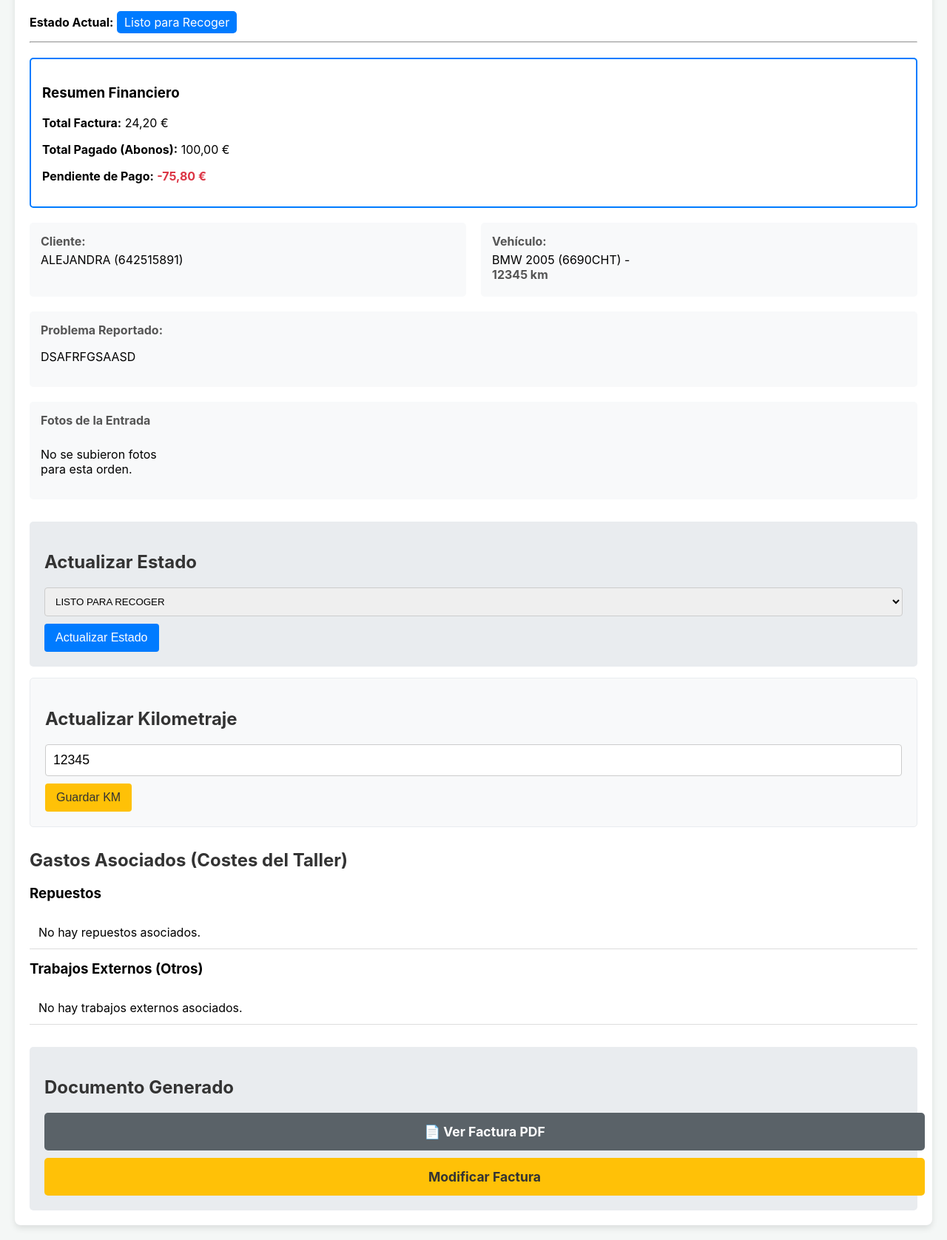
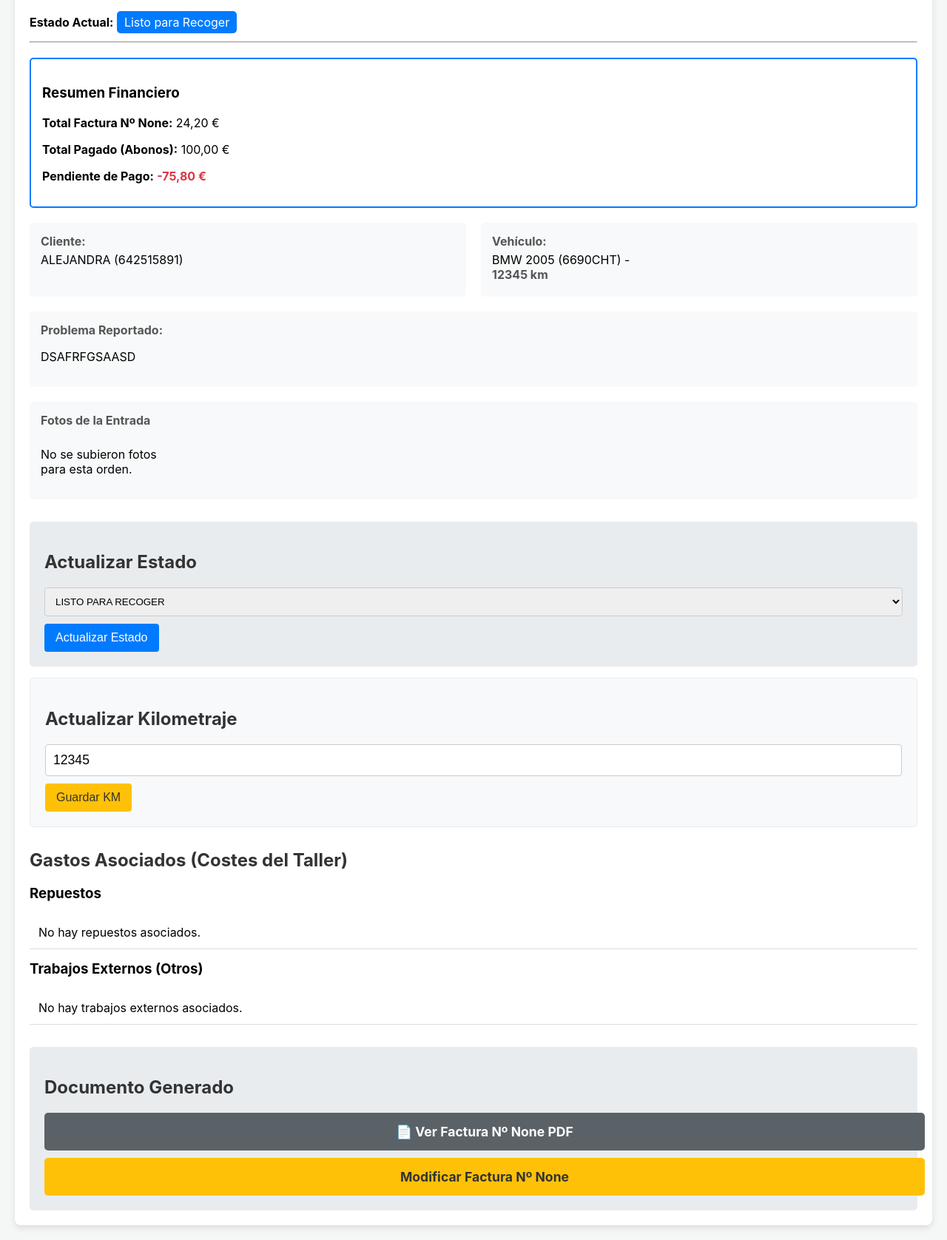
Before and after one commit to josepipe300-wq/servimax-app, a Django app: page /orden/21/ in a window 1280 px wide. Shown: the part 100-1776 px from the top of the page at 74% size. Run offline with Django 5.2, Linux system fonts and the light colour scheme; a user stored in the database is signed in; data comes from the database, SQL or seed files in the repository; both versions use the stored data as it was after the commit.

Commit message:
Implementa numeración consecutiva solo para facturas

```diff
--- a/taller/templates/taller/detalle_orden.html
+++ b/taller/templates/taller/detalle_orden.html
@@ -6,10 +6,8 @@
     <meta name="viewport" content="width=device-width, initial-scale=1.0">
     <title>Detalle Orden #{{ orden.id }} - ServiMax</title>
 
-    {# --- INICIO DE LA MODIFICACIÓN --- #}
     <link rel="stylesheet" href="{% static 'taller/css/main.css' %}">
     <link rel="stylesheet" href="{% static 'taller/css/responsive.css' %}">
-    {# --- FIN DE LA MODIFICACIÓN (el bloque <style> se ha eliminado) --- #}
 
 </head>
 <body>
@@ -21,11 +19,10 @@
         <p><strong>Estado Actual:</strong> <span style="background-color: #007bff; color: white; padding: 5px 10px; border-radius: 5px;">{{ orden.estado }}</span></p>
         <hr>
 
-        {# --- ESTE ES EL BLOQUE QUE MODIFICAMOS ANTES --- #}
         <div class="financial-summary">
             <h3>Resumen Financiero</h3>
             {% if factura %}
-                <p><strong>Total {% if factura.es_factura %}Factura{% else %}Recibo{% endif %}:</strong> {{ factura.total_final|floatformat:2 }} €</p>
+                <p><strong>Total {% if factura.es_factura %}Factura Nº {{ factura.numero_factura }}{% else %}Recibo Nº {{ factura.id }}{% endif %}:</strong> {{ factura.total_final|floatformat:2 }} €</p>
                 <p><strong>Total Pagado (Abonos):</strong> {{ abonos|floatformat:2 }} €</p>
                 <p><strong>Pendiente de Pago:</strong> <strong style="color: #dc3545;">{{ pendiente_pago|floatformat:2 }} €</strong></p>
             {% else %}
@@ -37,7 +34,6 @@
                 {% endif %}
             {% endif %}
         </div>
-        {# --- FIN DEL BLOQUE --- #}
 
         <div class="info-grid">
             <div class="info-item"><strong>Cliente:</strong> {{ orden.cliente.nombre }} ({{ orden.cliente.telefono }})</div>
@@ -96,8 +92,12 @@
         {% if factura %}
             <div class="factura-form">
                 <h2>Documento Generado</h2>
-                <a href="{% url 'ver_factura_pdf' factura.id %}" class="btn-pdf" target="_blank">📄 Ver {% if factura.es_factura %}Factura{% else %}Recibo{% endif %} PDF</a>
-                <a href="{% url 'editar_factura' factura.id %}" class="btn-pdf" style="background-color: #ffc107; color: #333; margin-top: 10px;">Modificar {% if factura.es_factura %}Factura{% else %}Recibo{% endif %}</a>
+
+                {# --- INICIO DE LA MODIFICACIÓN (Botones) --- #}
+                <a href="{% url 'ver_factura_pdf' factura.id %}" class="btn-pdf" target="_blank">📄 Ver {% if factura.es_factura %}Factura Nº {{ factura.numero_factura }}{% else %}Recibo Nº {{ factura.id }}{% endif %} PDF</a>
+                <a href="{% url 'editar_factura' factura.id %}" class="btn-pdf" style="background-color: #ffc107; color: #333; margin-top: 10px;">Modificar {% if factura.es_factura %}Factura Nº {{ factura.numero_factura }}{% else %}Recibo Nº {{ factura.id }}{% endif %}</a>
+                {# --- FIN DE LA MODIFICACIÓN --- #}
+
             </div>
         {% else %}
             <div class="factura-form">
@@ -119,7 +119,7 @@
                     <h4>Consumibles</h4>
                     <div id="consumibles-container">
                     </div>
-                    <button type="button" id="add-consumible-btn" style="width: auto; margin-bottom: 20px;">+ Añadir Consumible</button>
+                    <button type="button" id="add-consumible-btn" class="btn-add" style="margin-bottom: 20px;">+ Añadir Consumible</button>
 
 
                     <h4>Mano de Obra</h4>
@@ -129,7 +129,7 @@
                             <input type="number" step="0.01" name="mano_obra_importe" placeholder="Importe (€)" required>
                         </div>
                     </div>
-                    <button type="button" id="add-mano-obra" style="width: auto;">+ Añadir línea de trabajo</button>
+                    <button type="button" id="add-mano-obra" class="btn-add">+ Añadir línea de trabajo</button>
 
                     <h4 style="margin-top: 20px;">Notas para el Cliente (Opcional)</h4>
                     <textarea name="notas_cliente" placeholder="Añadir observaciones, garantía, próximos mantenimientos, etc."></textarea>
--- a/taller/views.py
+++ b/taller/views.py
@@ -252,10 +252,8 @@ def ingresar_vehiculo(request):
         return redirect('detalle_orden', orden_id=nueva_orden.id)
 
     # --- LÓGICA GET (MODIFICADA para pasar datos fiscales al JS) ---
-    # Tenemos que pasar también los datos fiscales de los clientes asociados a los presupuestos
     presupuestos_disponibles_qs = Presupuesto.objects.filter(estado='Aceptado').select_related('cliente', 'vehiculo').order_by('-fecha_creacion')
 
-    # Preparamos una lista para la plantilla que incluya los datos fiscales
     presupuestos_con_datos_fiscales = []
     for p in presupuestos_disponibles_qs:
         presupuestos_con_datos_fiscales.append({
@@ -270,7 +268,6 @@ def ingresar_vehiculo(request):
             }
         })
 
-    # Pasamos la nueva lista al contexto
     context = { 'presupuestos_disponibles_data': presupuestos_con_datos_fiscales }
     return render(request, 'taller/ingresar_vehiculo.html', context)
 # --- FIN VISTA INGRESAR VEHÍCULO ---
@@ -522,7 +519,6 @@ def crear_presupuesto(request):
     clientes = Cliente.objects.all().order_by('nombre'); vehiculos = Vehiculo.objects.select_related('cliente').order_by('matricula'); tipos_linea = LineaFactura.TIPO_CHOICES
 
     # --- AÑADIDO: Pasar datos fiscales de clientes al JS del formulario ---
-    # Necesitamos esto para la función JS 'toggleNuevoCliente'
     clientes_con_datos_fiscales = []
     for cliente in clientes:
         clientes_con_datos_fiscales.append({
@@ -538,7 +534,6 @@ def crear_presupuesto(request):
         })
     # --- FIN AÑADIDO ---
 
-    # Pasamos la nueva lista al contexto
     context = { 'clientes_data': clientes_con_datos_fiscales, 'vehiculos': vehiculos, 'tipos_linea': tipos_linea }
     return render(request, 'taller/crear_presupuesto.html', context)
 # --- FIN VISTA CREAR PRESUPUESTO ---
@@ -590,7 +585,7 @@ def detalle_presupuesto(request, presupuesto_id):
     context = { 'presupuesto': presupuesto, 'lineas': presupuesto.lineas.all(), 'estados_posibles': Presupuesto.ESTADO_CHOICES, 'orden_generada': orden_generada }
     return render(request, 'taller/detalle_presupuesto.html', context)
 
-# --- VISTA EDITAR PRESUPUESTO ---
+# --- VISTA EDITAR PRESUPUESTO (MODIFICADA) ---
 @login_required
 def editar_presupuesto(request, presupuesto_id):
     presupuesto = get_object_or_404(Presupuesto.objects.select_related('cliente', 'vehiculo').prefetch_related('lineas'), id=presupuesto_id)
@@ -711,6 +706,7 @@ def editar_presupuesto(request, presupuesto_id):
         'lineas_existentes_json': json.dumps(lineas_existentes_list)
     }
     return render(request, 'taller/editar_presupuesto.html', context)
+# --- FIN VISTA EDITAR PRESUPUESTO ---
 
 
 # --- VISTA LISTA ORDENES (MODIFICADA) ---
@@ -869,8 +865,7 @@ def editar_movimiento(request, tipo, movimiento_id):
         return redirect(f'/admin/taller/{tipo}/{movimiento_id}/change/')
 
 
-
-# --- VISTA GENERAR FACTURA ---
+# --- VISTA GENERAR FACTURA (MODIFICADA para numeración) ---
 @login_required
 def generar_factura(request, orden_id):
     orden = get_object_or_404(OrdenDeReparacion.objects.select_related('vehiculo'), id=orden_id)
@@ -885,21 +880,44 @@ def generar_factura(request, orden_id):
             return HttpResponseForbidden("No tienes permiso para generar o reemplazar facturas.")
 
         es_factura = 'aplicar_iva' in request.POST
-        # --- CAMBIO AQUÍ: OBTENER LAS NOTAS ---
         notas = request.POST.get('notas_cliente', '')
-        # -------------------------------------
 
         with transaction.atomic():
+            # Borramos la factura/recibo anterior si existe
             Factura.objects.filter(orden=orden).delete()
+            # Borramos los usos de consumibles asociados para volver a crearlos
             UsoConsumible.objects.filter(orden=orden).delete()
 
-            # --- CAMBIO AQUÍ: GUARDAR LAS NOTAS AL CREAR ---
-            factura = Factura.objects.create(orden=orden, es_factura=es_factura, notas_cliente=notas)
-            # ---------------------------------------------
+            # --- INICIO DE LA NUEVA LÓGICA DE NÚMERO ---
+            nuevo_numero_factura = None
+            if es_factura:
+                # 1. Buscamos la última factura real (no recibo)
+                # .select_for_update() bloquea la tabla para evitar que dos personas
+                # creen el mismo número a la vez (evita "race conditions").
+                ultima_factura = Factura.objects.select_for_update().filter(
+                    numero_factura__isnull=False
+                ).order_by('-numero_factura').first()
+
+                if ultima_factura and ultima_factura.numero_factura:
+                    # 2. Si existe, le sumamos 1
+                    nuevo_numero_factura = ultima_factura.numero_factura + 1
+                else:
+                    # 3. Si no existe ninguna, esta es la factura #1
+                    nuevo_numero_factura = 1
+
+            # 4. Creamos la factura asignando el nuevo número (o None si es un recibo)
+            factura = Factura.objects.create(
+                orden=orden,
+                es_factura=es_factura,
+                notas_cliente=notas,
+                numero_factura=nuevo_numero_factura
+            )
+            # --- FIN DE LA NUEVA LÓGICA DE NÚMERO ---
 
             subtotal = Decimal('0.00')
             repuestos_qs = Gasto.objects.filter(vehiculo=orden.vehiculo, categoria='Repuestos')
             gastos_otros_qs = Gasto.objects.filter(vehiculo=orden.vehiculo, categoria='Otros')
+
             for repuesto in repuestos_qs:
                 pvp_str = request.POST.get(f'pvp_repuesto_{repuesto.id}')
                 if pvp_str:
@@ -909,6 +927,7 @@ def generar_factura(request, orden_id):
                         subtotal += pvp
                         LineaFactura.objects.create(factura=factura, tipo='Repuesto', descripcion=repuesto.descripcion, cantidad=1, precio_unitario=pvp)
                     except (ValueError, TypeError, Decimal.InvalidOperation): pass
+
             for gasto_otro in gastos_otros_qs:
                 pvp_str = request.POST.get(f'pvp_otro_{gasto_otro.id}')
                 if pvp_str:
@@ -918,6 +937,7 @@ def generar_factura(request, orden_id):
                         subtotal += pvp
                         LineaFactura.objects.create(factura=factura, tipo='Externo', descripcion=gasto_otro.descripcion, cantidad=1, precio_unitario=pvp)
                     except (ValueError, TypeError, Decimal.InvalidOperation): pass
+
             tipos_consumible_id = request.POST.getlist('tipo_consumible'); cantidades_consumible = request.POST.getlist('consumible_cantidad'); pvps_consumible = request.POST.getlist('consumible_pvp_total')
             for i in range(len(tipos_consumible_id)):
                 if tipos_consumible_id[i] and cantidades_consumible[i] and pvps_consumible[i]:
@@ -928,6 +948,7 @@ def generar_factura(request, orden_id):
                         LineaFactura.objects.create(factura=factura, tipo='Consumible', descripcion=tipo.nombre, cantidad=cantidad, precio_unitario=precio_unitario_calculado)
                         UsoConsumible.objects.create(orden=orden, tipo=tipo, cantidad_usada=cantidad)
                     except (TipoConsumible.DoesNotExist, ValueError, TypeError, Decimal.InvalidOperation, ZeroDivisionError): pass
+
             descripciones_mo = request.POST.getlist('mano_obra_desc'); importes_mo = request.POST.getlist('mano_obra_importe')
             for desc, importe_str in zip(descripciones_mo, importes_mo):
                 if desc and importe_str:
@@ -943,13 +964,13 @@ def generar_factura(request, orden_id):
             total_final = subtotal_positivo + iva_calculado
             factura.subtotal = subtotal; factura.iva = iva_calculado; factura.total_final = total_final
 
-            # El .save() aquí guardará las notas y las pondrá en mayúsculas (por el método del modelo)
             factura.save()
 
             orden.estado = 'Listo para Recoger'; orden.save()
             return redirect('detalle_orden', orden_id=orden.id)
 
     return redirect('detalle_orden', orden_id=orden.id)
+# --- FIN VISTA GENERAR FACTURA ---
 
 
 # --- VISTA VER FACTURA PDF (MODIFICADA para mostrar datos fiscales) ---
@@ -970,10 +991,9 @@ def ver_factura_pdf(request, factura_id):
     for tipo in orden_tipos: lineas_ordenadas_agrupadas.extend(lineas_agrupadas[tipo])
     lineas_ordenadas_agrupadas.extend(otros_tipos)
 
-    # --- AÑADIDO: Contexto para plantilla_factura.html (los datos fiscales ya están en 'cliente') ---
     context = {
         'factura': factura,
-        'cliente': cliente, # El objeto cliente ya tiene los campos fiscales
+        'cliente': cliente,
         'vehiculo': vehiculo,
         'lineas': lineas_ordenadas_agrupadas,
         'abonos': abonos,
@@ -981,7 +1001,6 @@ def ver_factura_pdf(request, factura_id):
         'STATIC_URL': settings.STATIC_URL,
         'logo_path': os.path.join(settings.BASE_DIR, 'taller', 'static', 'taller', 'images', 'logo.jpg')
     }
-    # --- FIN AÑADIDO ---
 
     template_path = 'taller/plantilla_factura.html'; template = get_template(template_path); html = template.render(context)
     response = HttpResponse(content_type='application/pdf')
@@ -1059,7 +1078,6 @@ def editar_factura(request, factura_id):
 # --- INFORMES (Solo lectura, @login_required por consistencia) ---
 @login_required
 def informe_rentabilidad(request):
-    # ... (Lógica existente) ...
     periodo = request.GET.get('periodo', 'mes'); hoy = timezone.now().date()
     facturas_qs = Factura.objects.select_related('orden__vehiculo').prefetch_related('lineas', 'orden__vehiculo__gasto_set')
     ingresos_grua_qs = Ingreso.objects.filter(categoria='Grua'); otras_ganancias_qs = Ingreso.objects.filter(categoria='Otras Ganancias')
@@ -1102,7 +1120,6 @@ def informe_rentabilidad(request):
 
 @login_required
 def detalle_ganancia_orden(request, orden_id):
-    # ... (Lógica GET existente) ...
     orden = get_object_or_404(OrdenDeReparacion.objects.select_related('vehiculo', 'cliente'), id=orden_id)
     try: factura = Factura.objects.prefetch_related('lineas', 'orden__ingreso_set').get(orden=orden)
     except Factura.DoesNotExist: return redirect('detalle_orden', orden_id=orden.id)
@@ -1142,7 +1159,6 @@ def detalle_ganancia_orden(request, orden_id):
 
 @login_required
 def informe_gastos(request):
-    # ... (Lógica GET existente) ...
     gastos_qs = Gasto.objects.select_related('empleado', 'vehiculo')
     anos_y_meses_data = get_anos_y_meses_con_datos(); anos_disponibles = sorted(anos_y_meses_data.keys(), reverse=True)
     ano_seleccionado = request.GET.get('ano'); mes_seleccionado = request.GET.get('mes')
@@ -1168,7 +1184,6 @@ def informe_gastos(request):
 
 @login_required
 def informe_gastos_desglose(request, categoria, empleado_nombre=None):
-    # ... (Lógica GET existente) ...
     gastos_qs = Gasto.objects.select_related('vehiculo__cliente', 'empleado')
     categoria_map = dict(Gasto.CATEGORIA_CHOICES); categoria_interna = categoria
     if empleado_nombre:
@@ -1194,7 +1209,6 @@ def informe_gastos_desglose(request, categoria, empleado_nombre=None):
 
 @login_required
 def informe_ingresos(request):
-    # ... (Lógica GET existente) ...
     ingresos_qs = Ingreso.objects.all()
     anos_y_meses_data = get_anos_y_meses_con_datos(); anos_disponibles = sorted(anos_y_meses_data.keys(), reverse=True)
     ano_seleccionado = request.GET.get('ano'); mes_seleccionado = request.GET.get('mes')
@@ -1216,7 +1230,6 @@ def informe_ingresos(request):
 
 @login_required
 def informe_ingresos_desglose(request, categoria):
-    # ... (Lógica GET existente) ...
     ingresos_qs = Ingreso.objects.select_related('orden__vehiculo')
     categoria_display_map = dict(Ingreso.CATEGORIA_CHOICES); categoria_interna = categoria
     titulo = f"Desglose de Ingresos: {categoria_display_map.get(categoria_interna, categoria_interna)}"; ingresos_qs = ingresos_qs.filter(categoria__iexact=categoria_interna)
@@ -1241,7 +1254,6 @@ def informe_ingresos_desglose(request, categoria):
 def contabilidad(request):
     hoy = timezone.now().date()
 
-    # --- LÓGICA DE FILTRO AÑADIDA ---
     anos_y_meses_data = get_anos_y_meses_con_datos()
     anos_disponibles = sorted(anos_y_meses_data.keys(), reverse=True)
     ano_seleccionado = request.GET.get('ano')
@@ -1270,7 +1282,6 @@ def contabilidad(request):
                 mes_seleccionado = None
          except (ValueError, TypeError):
             mes_seleccionado = None
-    # --- FIN LÓGICA DE FILTRO ---
 
     total_ingresado = ingresos_qs.aggregate(total=Sum('importe'))['total'] or Decimal('0.00')
     total_gastado = gastos_qs.aggregate(total=Sum('importe'))['total'] or Decimal('0.00')
@@ -1280,13 +1291,11 @@ def contabilidad(request):
         'total_ingresado': total_ingresado,
         'total_gastado': total_gastado,
         'total_ganancia': total_ganancia,
-        # --- AÑADIDO AL CONTEXTO ---
         'anos_y_meses': anos_y_meses_data,
         'anos_disponibles': anos_disponibles,
         'ano_seleccionado': ano_sel_int,
         'mes_seleccionado': mes_sel_int,
         'meses_del_ano': range(1, 13)
-        # --- FIN AÑADIDO ---
     }
     return render(request, 'taller/contabilidad.html', context)
 # --- FIN VISTA CONTABILIDAD ---
@@ -1294,7 +1303,6 @@ def contabilidad(request):
 
 @login_required
 def cuentas_por_cobrar(request):
-    # ... (Lógica GET existente) ...
     anos_y_meses_data = get_anos_y_meses_con_datos(); anos_disponibles = sorted(anos_y_meses_data.keys(), reverse=True)
     ano_seleccionado = request.GET.get('ano'); mes_seleccionado = request.GET.get('mes')
     facturas_qs = Factura.objects.select_related('orden__cliente', 'orden__vehiculo').prefetch_related('orden__ingreso_set')
@@ -1324,7 +1332,6 @@ def cuentas_por_cobrar(request):
 def informe_tarjeta(request):
     hoy = timezone.now().date()
 
-    # --- LÓGICA DE FILTRO AÑADIDA ---
     anos_y_meses_data = get_anos_y_meses_con_datos()
     anos_disponibles = sorted(anos_y_meses_data.keys(), reverse=True)
     ano_seleccionado = request.GET.get('ano')
@@ -1353,7 +1360,6 @@ def informe_tarjeta(request):
                 mes_seleccionado = None
          except (ValueError, TypeError):
             mes_seleccionado = None
-    # --- FIN LÓGICA DE FILTRO ---
 
     total_ingresos_tpv = ingresos_tpv_qs.aggregate(total=Sum('importe'))['total'] or Decimal('0.00')
     total_gastos_tarjeta = gastos_tarjeta_qs.aggregate(total=Sum('importe'))['total'] or Decimal('0.00')
@@ -1365,13 +1371,11 @@ def informe_tarjeta(request):
         'total_gastos_tarjeta': total_gastos_tarjeta,
         'balance_tarjeta': balance_tarjeta,
         'movimientos_tarjeta': movimientos_tarjeta,
-        # --- AÑADIDO AL CONTEXTO ---
         'anos_y_meses': anos_y_meses_data,
         'anos_disponibles': anos_disponibles,
         'ano_seleccionado': ano_sel_int,
         'mes_seleccionado': mes_sel_int,
         'meses_del_ano': range(1, 13)
-        # --- FIN AÑADIDO ---
     }
     return render(request, 'taller/informe_tarjeta.html', context)
 # --- FIN VISTA INFORME TARJETA ---
@@ -1384,14 +1388,12 @@ def ver_presupuesto_pdf(request, presupuesto_id):
          return HttpResponseForbidden("No tienes permiso para ver presupuestos.")
 
     lineas = presupuesto.lineas.all()
-    # --- AÑADIDO: Contexto para plantilla_presupuesto.html (los datos fiscales ya están en 'cliente') ---
     context = {
         'presupuesto': presupuesto,
         'lineas': lineas,
         'STATIC_URL': settings.STATIC_URL,
         'logo_path': os.path.join(settings.BASE_DIR, 'taller', 'static', 'taller', 'images', 'logo.jpg')
     }
-    # --- FIN AÑADIDO ---
 
     template_path = 'taller/plantilla_presupuesto.html'; template = get_template(template_path); html = template.render(context)
     response = HttpResponse(content_type='application/pdf')
```
Also changed, not shown: taller/models.py (+11 -6 lines), taller/templates/taller/editar_factura.html (+11 -3 lines), taller/templates/taller/plantilla_factura.html (+9 -6 lines), db.sqlite3, taller/migrations/0030_factura_numero_factura.py (added).
